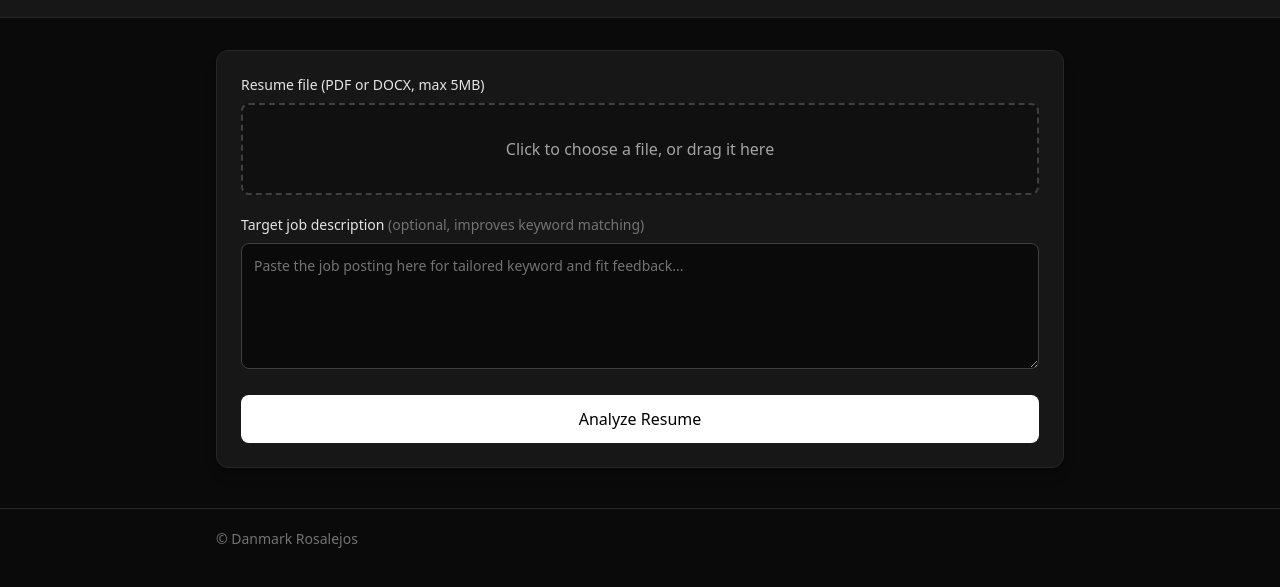
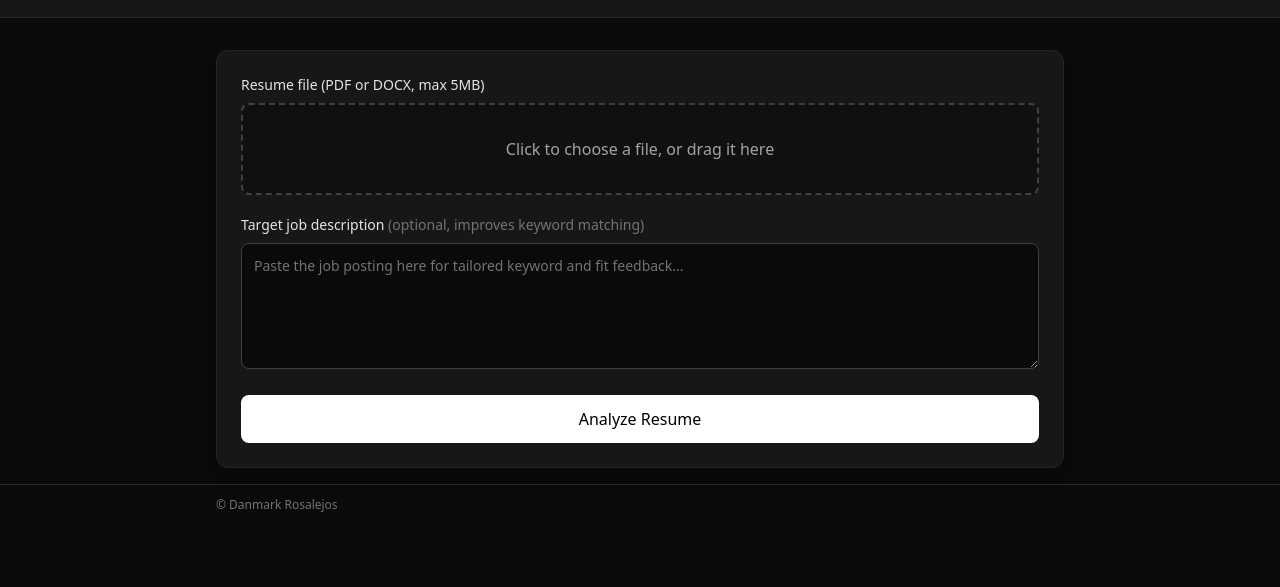
Before and after one commit to danmarkdev/ResumeAnalyzer, a website: page public/index.html in a window 1280 px wide. Shown: the part 77-664 px from the top of the page. Drawn offline with nearby package versions, Linux system fonts and the light colour scheme.

Commit message:
Update index.html

```diff
--- a/public/index.html
+++ b/public/index.html
@@ -27,7 +27,7 @@
     </div>
   </header>
 
-  <main class="max-w-4xl mx-auto px-6 pt-8 pb-10">
+  <main class="max-w-4xl mx-auto px-6 pt-8 pb-4">
 
     <!-- Upload form -->
     <section id="upload-section" class="bg-neutral-900 rounded-xl border border-neutral-800 p-6 shadow-lg">
@@ -66,8 +66,8 @@
   </main>
 
   <footer class="border-t border-neutral-800">
-    <div class="max-w-4xl mx-auto px-6 py-5">
-      <p class="text-neutral-500 text-sm">© Danmark Rosalejos</p>
+    <div class="max-w-4xl mx-auto px-6 py-3">
+      <p class="text-neutral-500 text-xs">© Danmark Rosalejos</p>
     </div>
   </footer>
 
```
